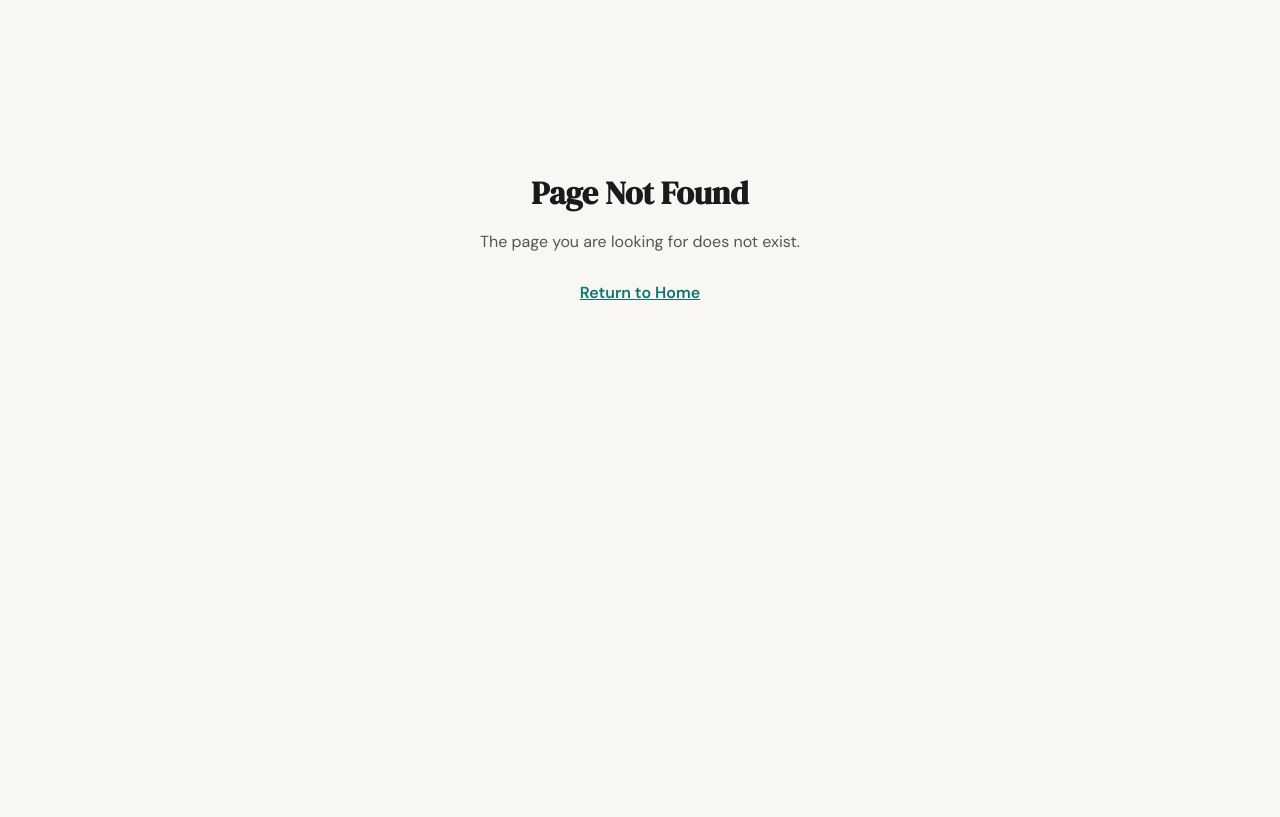
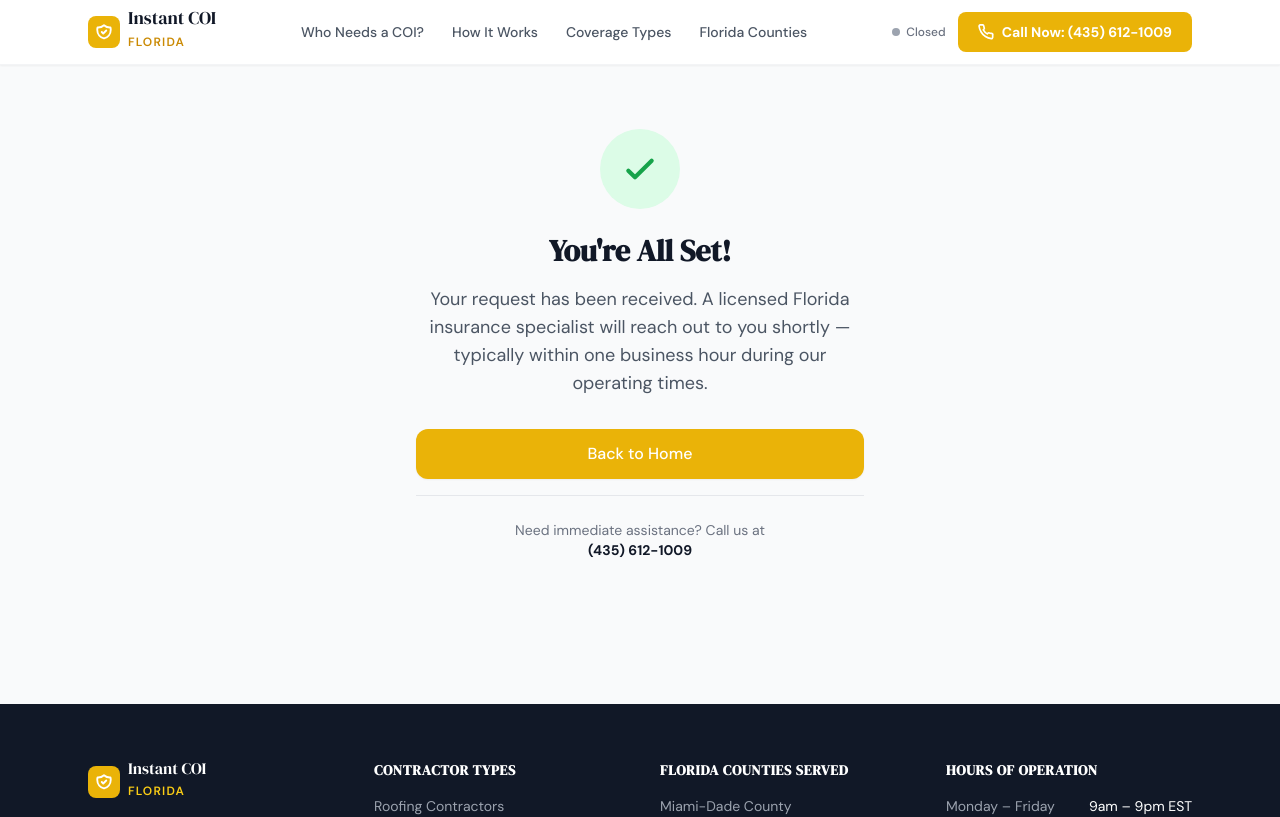
Before and after one commit to tiffani7577/instant-coi-florida, a Next.js app: page /thank-you in a window 1280 px wide. Before the commit this address had no page. Shown: the top 817 px of the page. Built offline with nearby package versions, Linux system fonts and the light colour scheme.

Commit message:
Restore missing thank-you page

```diff
--- /dev/null
+++ b/src/app/thank-you/page.tsx
@@ -0,0 +1,55 @@
+import Header from '@/components/Header'
+import Footer from '@/components/Footer'
+import type { Metadata } from 'next'
+
+export const metadata: Metadata = {
+  title: 'Thank You | Instant COI Florida',
+  description: 'Your request for a Certificate of Insurance has been received. A licensed Florida insurance specialist will contact you shortly.',
+  robots: { index: false, follow: false },
+}
+
+export default function ThankYouPage() {
+  return (
+    <div className="min-h-screen bg-gray-50 flex flex-col">
+      <Header />
+
+      <main className="flex-1 flex items-center justify-center px-4 py-16 sm:px-6 lg:px-8">
+        <div className="max-w-md w-full text-center">
+          <div className="mx-auto mb-6 w-20 h-20 rounded-full bg-green-100 flex items-center justify-center">
+            <svg className="w-10 h-10 text-green-600" fill="none" stroke="currentColor" viewBox="0 0 24 24">
+              <path strokeLinecap="round" strokeLinejoin="round" strokeWidth="2.5" d="M5 13l4 4L19 7" />
+            </svg>
+          </div>
+
+          <h1 className="text-3xl font-serif font-bold text-gray-900 mb-4">
+            You're All Set!
+          </h1>
+
+          <p className="text-lg text-gray-600 mb-8">
+            Your request has been received. A licensed Florida insurance specialist will reach out to you shortly — typically within one business hour during our operating times.
+          </p>
+
+          <div className="space-y-4">
+            <a
+              href="/"
+              className="inline-flex items-center justify-center w-full px-6 py-3 border border-transparent text-base font-medium rounded-xl text-white bg-yellow-500 hover:bg-yellow-600 transition-colors shadow-sm"
+            >
+              Back to Home
+            </a>
+
+            <div className="pt-6 border-t border-gray-200">
+              <p className="text-sm text-gray-500">
+                Need immediate assistance? Call us at<br />
+                <a href="tel:+14356121009" className="font-bold text-gray-900 hover:text-yellow-600 transition-colors">
+                  (435) 612-1009
+                </a>
+              </p>
+            </div>
+          </div>
+        </div>
+      </main>
+
+      <Footer />
+    </div>
+  )
+}
```
Also changed, not shown: 41 other files (tests, documents, lock files or other folders).
